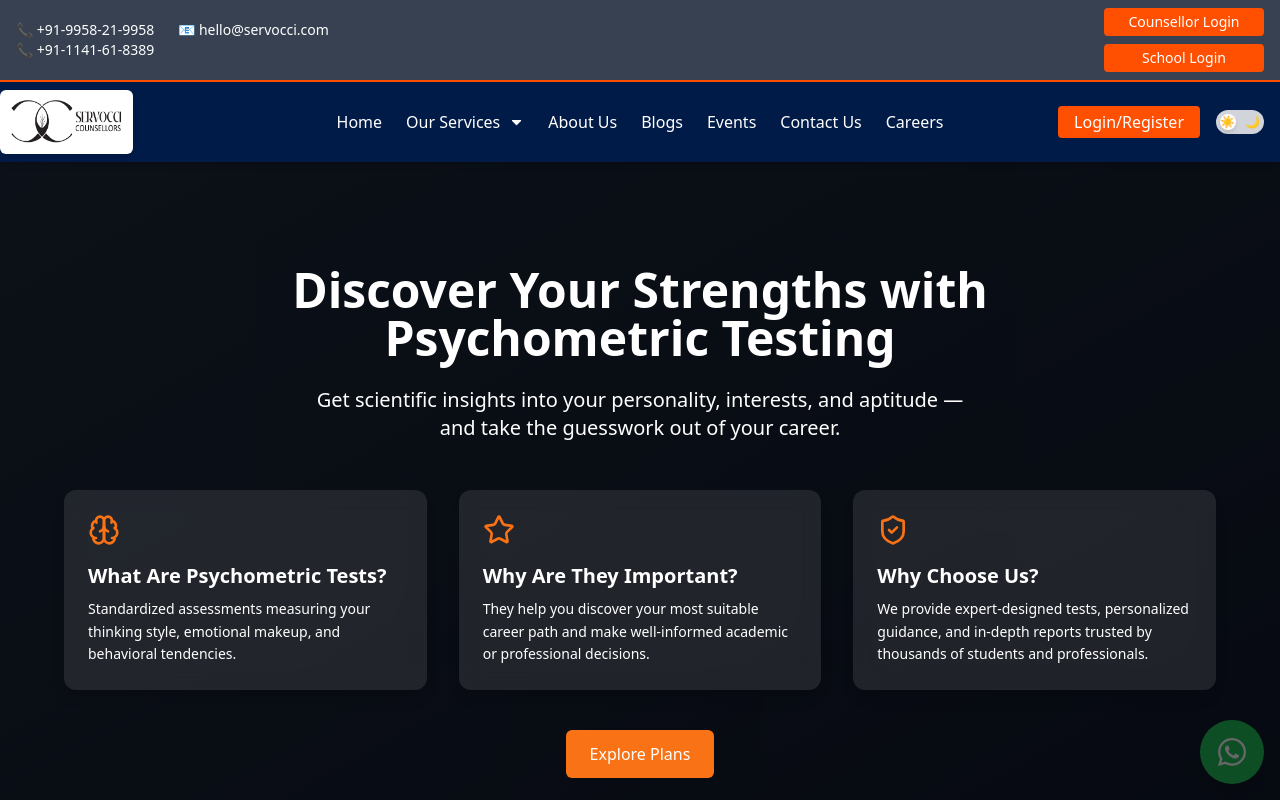
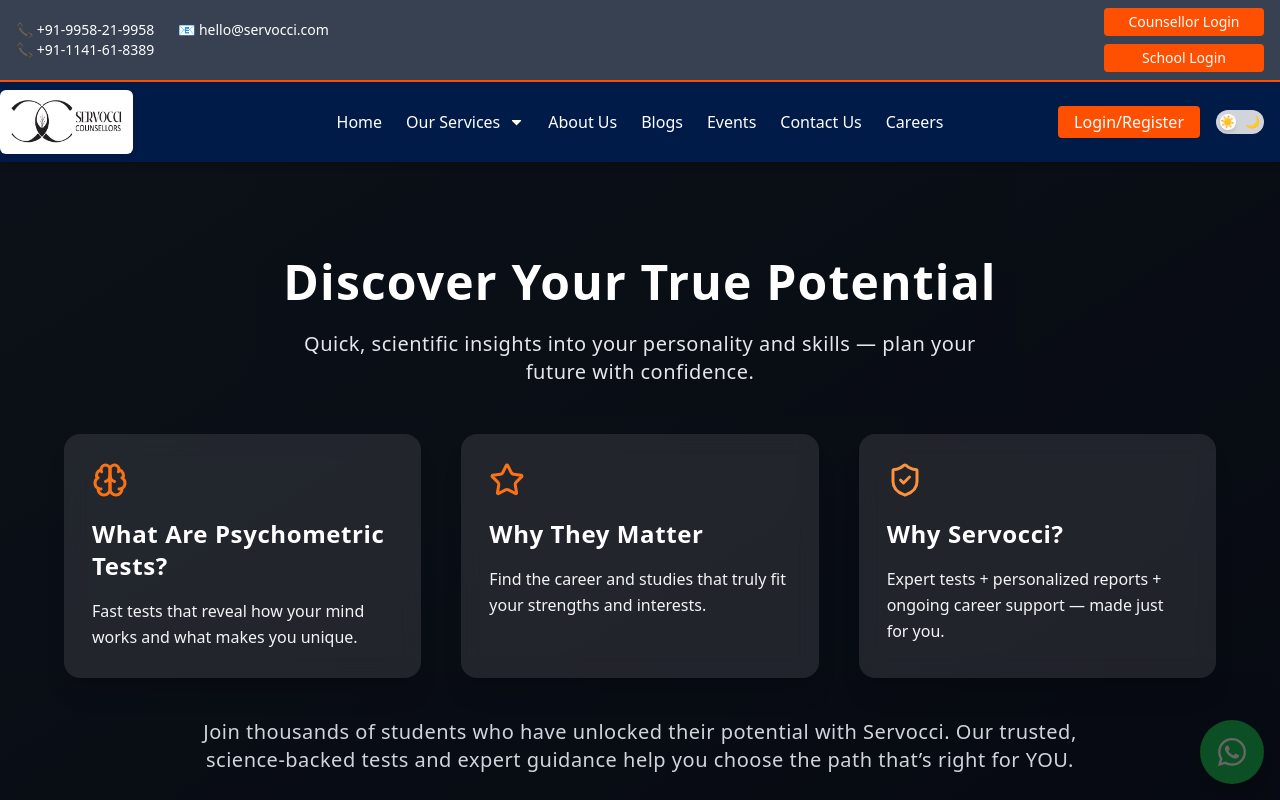
Before and after one commit to Shivamchawla02/servocci_main, a React (Vite) app: page /psychometric-tests in a window 1280 px wide. Shown: the top 800 px of the page. Built offline with nearby package versions, Linux system fonts and the light colour scheme.

Commit message:
Added pricing id

```diff
--- a/src/components/psychometric/Pricing.jsx
+++ b/src/components/psychometric/Pricing.jsx
@@ -6,7 +6,10 @@
 
 const Pricing = () => {
   return (
-    <section className="relative z-10 overflow-hidden bg-white pb-12 pt-20 dark:bg-dark lg:pb-[90px] lg:pt-[120px]">
+    <section
+      id="pricing"  // Added id here for scroll target
+      className="relative z-10 overflow-hidden bg-white pb-12 pt-20 dark:bg-dark lg:pb-[90px] lg:pt-[120px]"
+    >
       <div className="container mx-auto">
         <div className="-mx-4 flex flex-wrap">
           <div className="w-full px-4">
--- a/src/components/psychometric/PsychometricIntro.jsx
+++ b/src/components/psychometric/PsychometricIntro.jsx
@@ -4,62 +4,71 @@
 
 const PsychometricIntro = () => {
   return (
-    <section className="relative h-[90vh] overflow-hidden text-white bg-gradient-to-br from-[#1e293b] to-[#0f172a]">
-      {/* Dark overlay */}
+    <section className="relative min-h-[90vh] overflow-hidden text-white bg-gradient-to-br from-[#1e293b] to-[#0f172a]">
       <div className="absolute inset-0 bg-black bg-opacity-60 z-10" />
-
-      {/* Foreground content */}
-      <div className="relative z-20 container mx-auto px-6 py-24 text-center flex flex-col justify-center items-center h-full">
+      <div className="relative z-20 container mx-auto px-6 py-16 md:py-24 text-center flex flex-col justify-center items-center min-h-[90vh]">
         <motion.h1
           initial={{ opacity: 0, y: -40 }}
           animate={{ opacity: 1, y: 0 }}
           transition={{ duration: 0.8 }}
-          className="text-4xl font-bold md:text-5xl leading-tight max-w-3xl"
+          className="text-3xl sm:text-4xl md:text-5xl font-extrabold leading-tight max-w-3xl tracking-wide"
         >
-          Discover Your Strengths with Psychometric Testing
+          Discover Your True Potential
         </motion.h1>
 
         <motion.p
           initial={{ opacity: 0, y: 20 }}
           animate={{ opacity: 1, y: 0 }}
           transition={{ duration: 1, delay: 0.3 }}
-          className="mt-6 text-lg md:text-xl max-w-2xl"
+          className="mt-5 sm:mt-6 text-base sm:text-lg md:text-xl max-w-2xl text-gray-200 tracking-wide"
         >
-          Get scientific insights into your personality, interests, and aptitude — and take the guesswork out of your career.
+          Quick, scientific insights into your personality and skills — plan your future with confidence.
         </motion.p>
 
         <motion.div
-          className="mt-12 grid grid-cols-1 md:grid-cols-3 gap-8 text-left w-full max-w-6xl"
+          className="mt-10 sm:mt-12 grid grid-cols-1 sm:grid-cols-2 md:grid-cols-3 gap-8 sm:gap-10 text-left w-full max-w-6xl"
           initial="hidden"
           whileInView="visible"
           viewport={{ once: true }}
           variants={{
-            visible: { transition: { staggerChildren: 0.2 } },
+            visible: { transition: { staggerChildren: 0.25 } },
           }}
         >
           <Card
-            icon={<Brain className="text-orange-500 h-8 w-8" />}
+            icon={<Brain className="text-orange-500 h-9 w-9" />}
             title="What Are Psychometric Tests?"
-            description="Standardized assessments measuring your thinking style, emotional makeup, and behavioral tendencies."
+            description="Fast tests that reveal how your mind works and what makes you unique."
           />
           <Card
-            icon={<Star className="text-orange-500 h-8 w-8" />}
-            title="Why Are They Important?"
-            description="They help you discover your most suitable career path and make well-informed academic or professional decisions."
+            icon={<Star className="text-orange-500 h-9 w-9" />}
+            title="Why They Matter"
+            description="Find the career and studies that truly fit your strengths and interests."
           />
           <Card
-            icon={<ShieldCheck className="text-orange-500 h-8 w-8" />}
-            title="Why Choose Us?"
-            description="We provide expert-designed tests, personalized guidance, and in-depth reports trusted by thousands of students and professionals."
+            icon={<ShieldCheck className="text-orange-400 h-9 w-9" />}
+            title="Why Servocci?"
+            description="Expert tests + personalized reports + ongoing career support — made just for you."
           />
+        </motion.div>
+
+        {/* Explanatory text below cards */}
+        <motion.div
+          className="mt-10 max-w-4xl text-center text-gray-300 text-lg sm:text-xl tracking-wide leading-relaxed"
+          initial={{ opacity: 0, y: 20 }}
+          animate={{ opacity: 1, y: 0 }}
+          transition={{ delay: 1.3 }}
+        >
+          <p>
+            Join thousands of students who have unlocked their potential with Servocci. Our trusted, science-backed tests and expert guidance help you choose the path that’s right for YOU.
+          </p>
         </motion.div>
 
         <motion.a
           href="#pricing"
           initial={{ opacity: 0 }}
           animate={{ opacity: 1 }}
-          transition={{ delay: 1.2 }}
-          className="mt-10 px-6 py-3 rounded-md bg-orange-500 text-white font-medium hover:bg-orange-600 transition"
+          transition={{ delay: 1.5 }}
+          className="mt-10 sm:mt-12 px-8 py-3 rounded-lg bg-orange-500 text-white font-semibold hover:bg-orange-600 transition-shadow shadow-md hover:shadow-lg"
         >
           Explore Plans
         </motion.a>
@@ -72,13 +81,13 @@
 
 const Card = ({ icon, title, description }) => (
   <motion.div
-    className="bg-white/10 backdrop-blur-md rounded-xl p-6 text-white shadow-lg"
+    className="bg-white/10 backdrop-blur-md rounded-2xl p-7 text-white shadow-xl hover:shadow-2xl transition-shadow cursor-default"
     initial={{ opacity: 0, y: 40 }}
     animate={{ opacity: 1, y: 0 }}
-    transition={{ duration: 0.6 }}
+    transition={{ duration: 0.7 }}
   >
-    <div className="mb-4">{icon}</div>
-    <h3 className="text-xl font-semibold mb-2">{title}</h3>
-    <p className="text-sm leading-relaxed">{description}</p>
+    <div className="mb-5">{icon}</div>
+    <h3 className="text-2xl font-semibold mb-4 tracking-wide">{title}</h3>
+    <div className="text-base leading-relaxed text-gray-100">{description}</div>
   </motion.div>
 );
```
